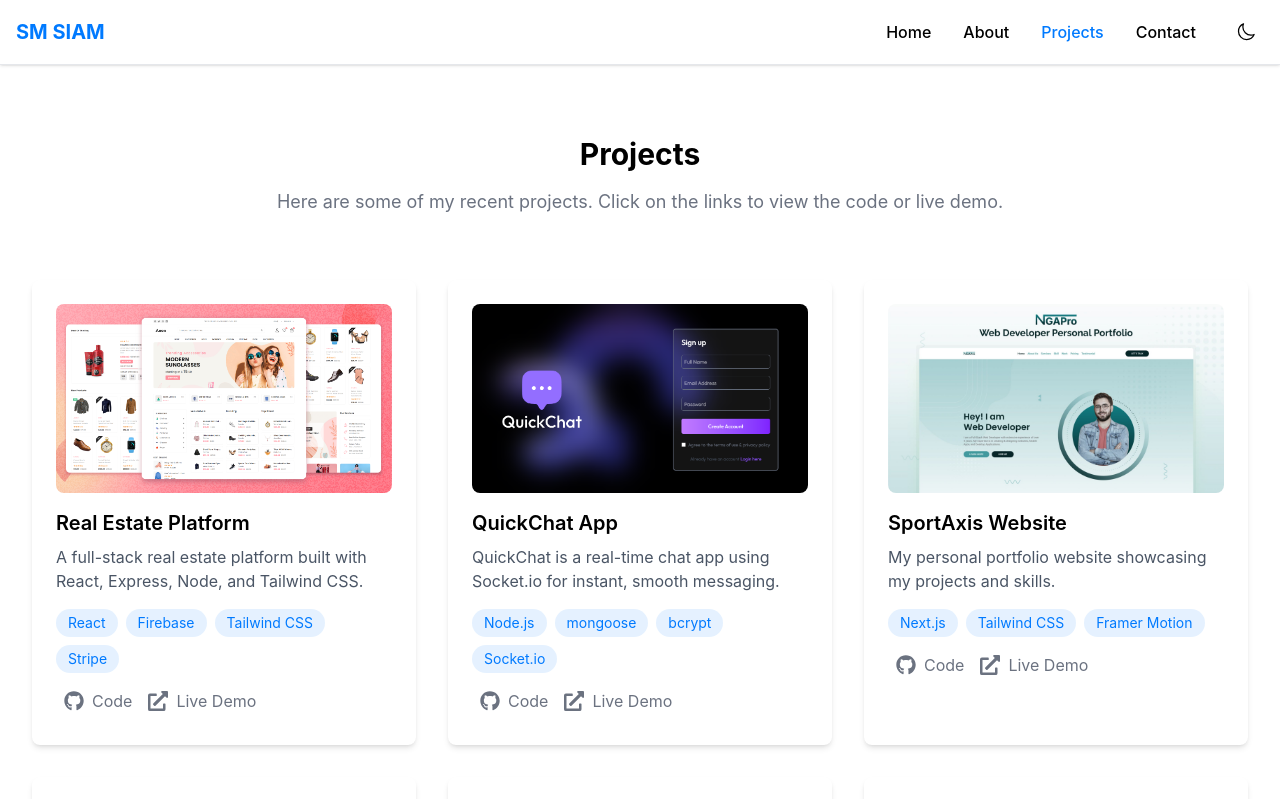
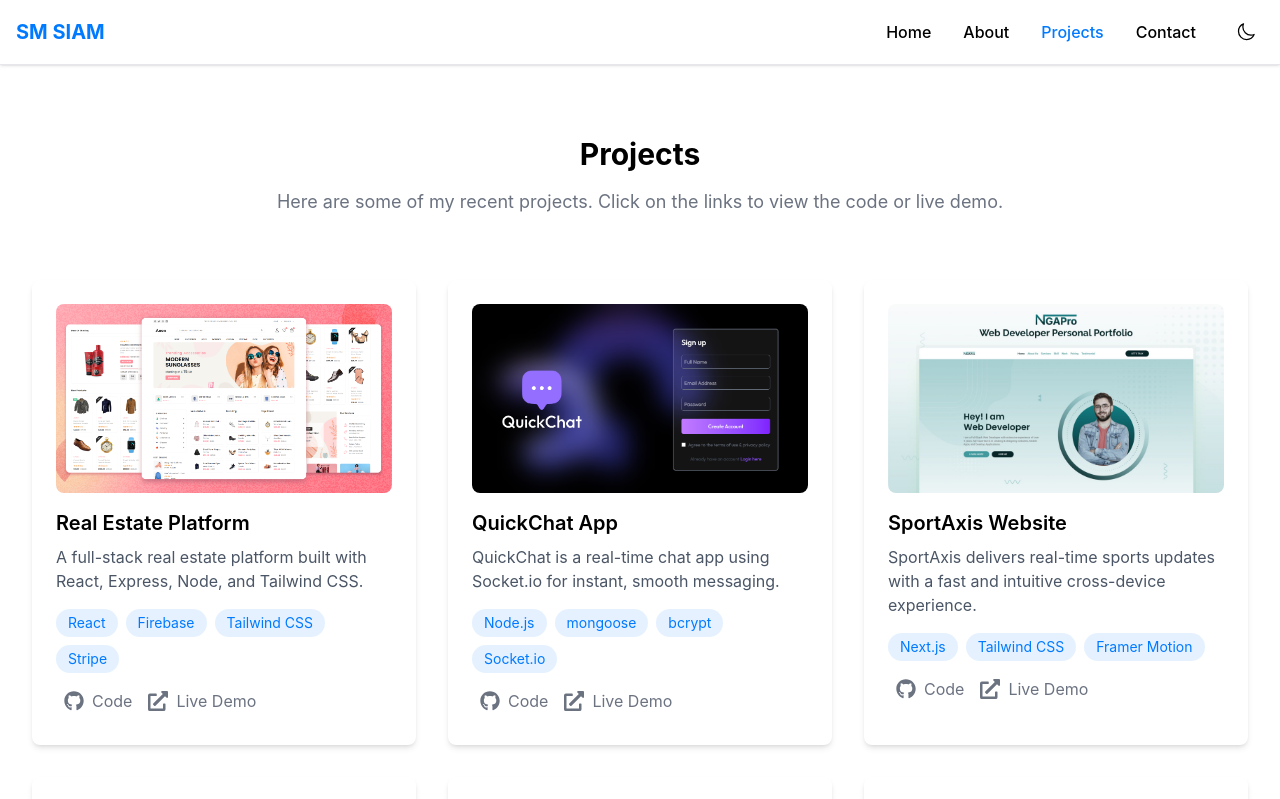
Before and after one commit to siam114/portfolio-website-nextjs, a Next.js app: page /projects in a window 1280 px wide. Shown: the top 799 px of the page. Built offline with nearby package versions, Linux system fonts and the light colour scheme.

Commit message:
change description

```diff
--- a/src/content/project.ts
+++ b/src/content/project.ts
@@ -19,7 +19,7 @@ export const projects: Project[] = [
       },
       {
         title: 'SportAxis Website',
-        description: 'My personal portfolio website showcasing my projects and skills.',
+        description: 'SportAxis delivers real-time sports updates with a fast and intuitive cross-device experience.',
         technologies: ['Next.js', 'Tailwind CSS', 'Framer Motion'],
         githubLink: 'https://github.com/siam114/sportsAxios',
         demoLink: 'https://sportaxis-project.web.app/',
```
